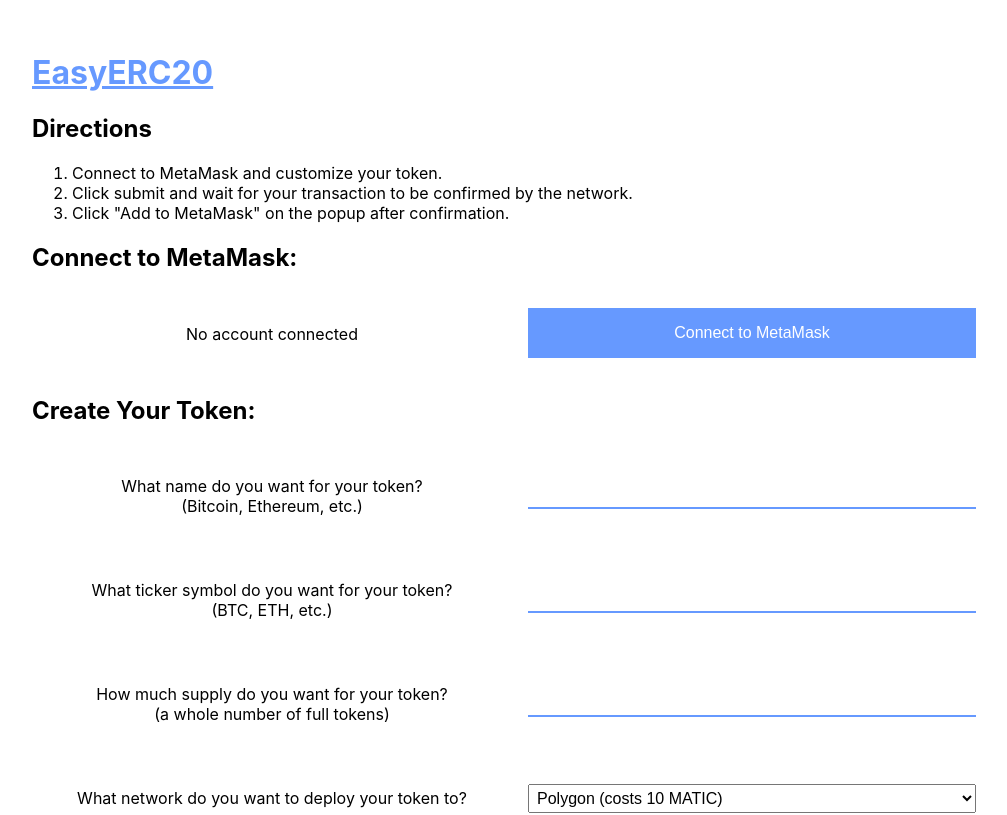
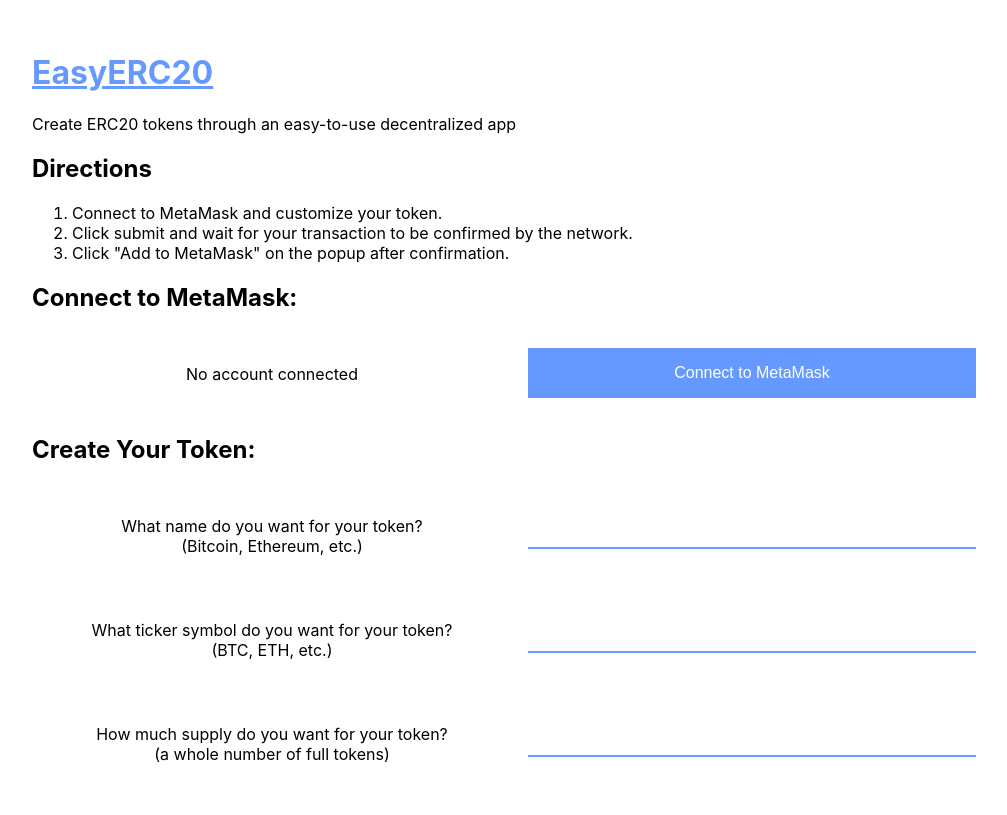
Before and after one commit to tripplyons/EasyERC20, a React (Create React App) app in the folder interface/: page / in a window 1280 px wide. Shown: the top 815 px of the page, without its empty margins (128-1135 px from the left). Built offline with nearby package versions, Linux system fonts and the light colour scheme.

Commit message:
Add basic description to interface

```diff
--- a/interface/src/components/App/App.js
+++ b/interface/src/components/App/App.js
@@ -13,6 +13,7 @@ export default class App extends React.Component {
     return (
       <Container>
         <h1><a href="https://github.com/tripplyons/EasyERC20">EasyERC20</a></h1>
+        <p>Create ERC20 tokens through an easy-to-use decentralized app</p>
         <h2>Directions</h2>
         <ol>
           <li>Connect to MetaMask and customize your token.</li>
```
